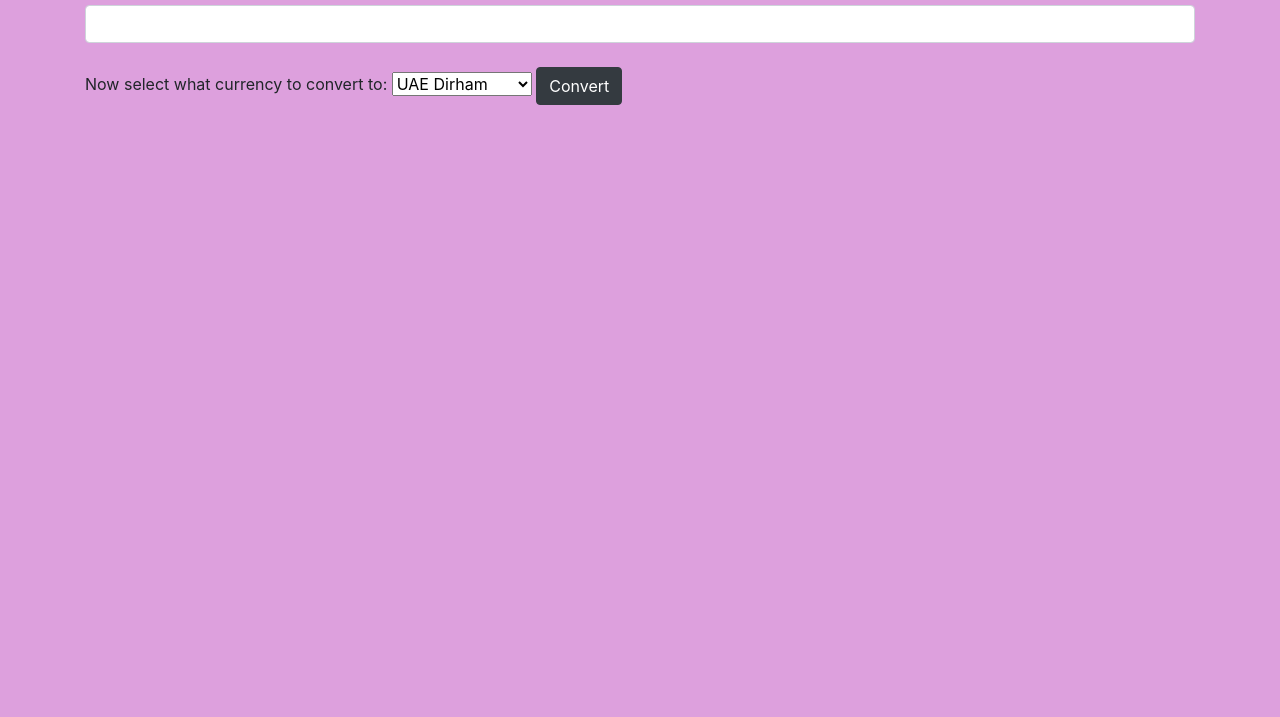
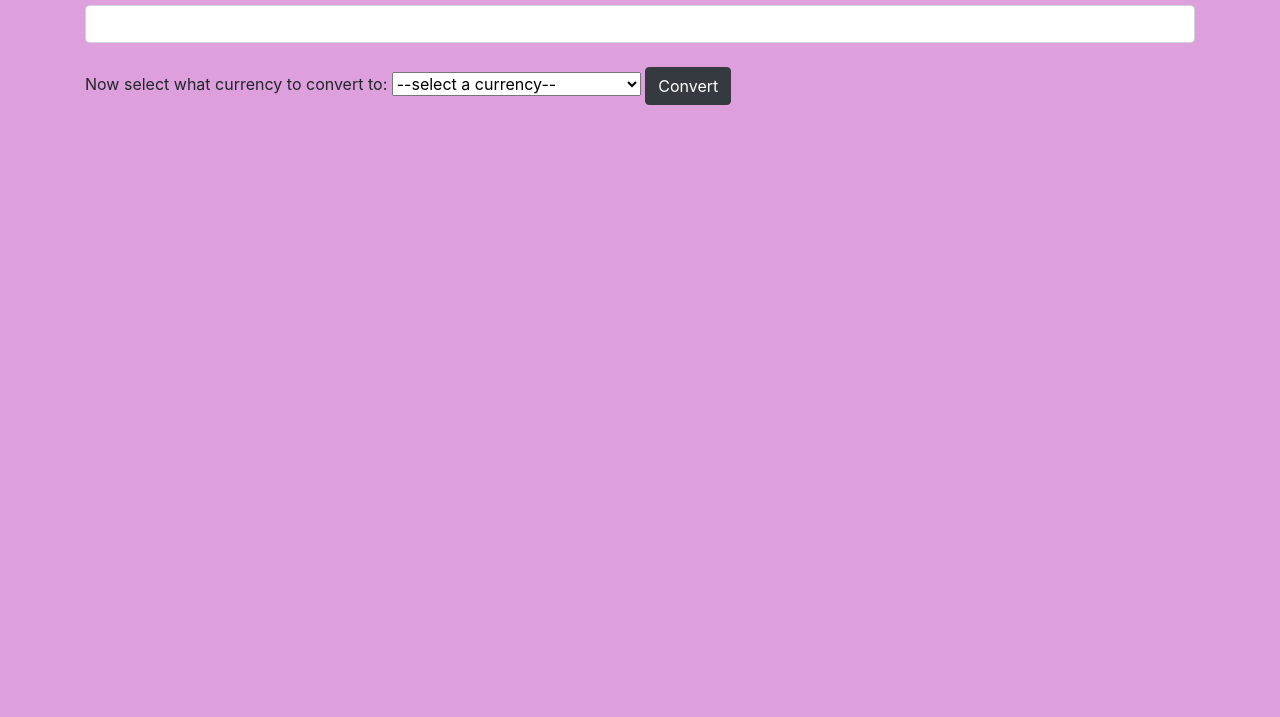
Before and after one commit to louiesch/currency-exchange, a website built with webpack: page src/index.html in a window 1280 px wide. Shown: the part 83-800 px from the top of the page. Built offline with nearby package versions, Linux system fonts and the light colour scheme.

Commit message:
continue to add support to other currency conversions

```diff
--- a/src/index.html
+++ b/src/index.html
@@ -13,52 +13,53 @@
 
       <label for='currencies'>Now select what currency to convert to:</label>
       <select id='currencies'>
+        <option value='' disabled selected value>--select a currency--</option>
         <option value='AED'>UAE Dirham</option>
         <option value='AFN'>Afghan Afghani</option>
         <option value='ALL'>Albanian Lek</option>
         <option value='AMD'>Armenian Dram</option>
-        <option value='ANG'></option>
-        <option value='AOA'></option>
-        <option value='ARS'></option>
-        <option value='AUD'></option>
-        <option value='AWG'></option>
-        <option value='AZN'></option>
-        <option value='BAM'></option>
-        <option value='BBD'></option>
-        <option value='BDT'></option>
-        <option value='BGN'></option>
-        <option value='BHD'></option>
-        <option value='BIF'></option>
-        <option value='BMD'></option>
-        <option value='BND'></option>
-        <option value='BOB'></option>
-        <option value='BRL'></option>
-        <option value='BSD'></option>
-        <option value='BTN'></option>
-        <option value='BWP'></option>
-        <option value='BYN'></option>
-        <option value='BZD'></option>
-        <option value='CAD'></option>
-        <option value='CDF'></option>
-        <option value='CHF'></option>
-        <option value='CLP'></option>
-        <option value='CNY'></option>
-        <option value='COP'></option>
-        <option value='CRC'></option>
-        <option value='CUC'></option>
-        <option value='CUP'></option>
-        <option value='CVE'></option>
-        <option value='CZK'></option>
-        <option value='DJF'></option>
-        <option value='DKK'></option>
-        <option value='DOP'></option>
-        <option value='DZD'></option>
-        <option value='EGP'></option>
-        <option value='ERN'></option>
-        <option value='ETB'></option>
-        <option value='EUR'></option>
-        <option value='FJD'></option>
-        <option value='FKP'></option>
+        <option value='ANG'>Netherlands Antillian Guilder</option>
+        <option value='AOA'>Angolan Kwanza</option>
+        <option value='ARS'>Argentine Peso</option>
+        <option value='AUD'>Australian Dollar</option>
+        <option value='AWG'>Aruban Florin</option>
+        <option value='AZN'>Azerbaijani Manat</option>
+        <option value='BAM'>Bosnia and Herzegovina Mark</option>
+        <option value='BBD'>Barbados Dollar</option>
+        <option value='BDT'>Bangladeshi Taka</option>
+        <option value='BGN'>Bulgarian Lev</option>
+        <option value='BHD'>Bahraini Dinar</option>
+        <option value='BIF'>Burundian Franc</option>
+        <option value='BMD'>Bermudian Dollar</option>
+        <option value='BND'>Brunei Dollar</option>
+        <option value='BOB'>Bolivian Boliviano</option>
+        <option value='BRL'>Brazilian Real</option>
+        <option value='BSD'>Bahamian Dollar</option>
+        <option value='BTN'>Bhutanese Ngultrum</option>
+        <option value='BWP'>Botswana Pula</option>
+        <option value='BYN'>Belarusian Ruble</option>
+        <option value='BZD'>Belize Dollar</option>
+        <option value='CAD'>Canadian Dollar</option>
+        <option value='CDF'>Congolese Franc</option>
+        <option value='CHF'>Swiss Franc</option>
+        <option value='CLP'>Chilean Peso</option>
+        <option value='CNY'>Chinese Renminbi</option>
+        <option value='COP'>Colombian Peso</option>
+        <option value='CRC'>Costa Rican Colon</option>
+        <option value='CUC'>Cuban Convertible Peso</option>
+        <option value='CUP'>Cuban Peso</option>
+        <option value='CVE'>Cape Verdean Escudo</option>
+        <option value='CZK'>Czech Koruna</option>
+        <option value='DJF'>Djiboutian Franc</option>
+        <option value='DKK'>Danish Krone</option>
+        <option value='DOP'>Dominican Peso</option>
+        <option value='DZD'>Algerian Dinar</option>
+        <option value='EGP'>Egyptian Pound</option>
+        <option value='ERN'>Eritrean Nakfa</option>
+        <option value='ETB'>Ethiopian Birr</option>
+        <option value='EUR'>Euro</option>
+        <option value='FJD'>Fiji Dollar</option>
+        <option value='FKP'>Falkland Islands Pound</option>
         <option value='FOK'></option>
         <option value='GBP'></option>
         <option value='GEL'></option>
@@ -151,8 +152,26 @@
         <option value='TND'></option>
         <option value='TOP'></option>
         <option value='TRY'></option>
-
-        <option value=''></option>
+        <option value='TTD'></option>
+        <option value='TVD'></option>
+        <option value='TWD'></option>
+        <option value='TZS'></option>
+        <option value='UAH'></option>
+        <option value='UGX'></option>
+        <option value='UYU'></option>
+        <option value='UZS'></option>
+        <option value='VES'></option>
+        <option value='VND'></option>
+        <option value='VUV'></option>
+        <option value='WST'></option>
+        <option value='XAF'></option>
+        <option value='XCD'></option>
+        <option value='XDR'></option>
+        <option value='XOF'></option>
+        <option value='XPF'></option>
+        <option value='YER'></option>
+        <option value='ZAR'></option>
+        <option value='ZMW'></option>
       </select>
 
 
```
